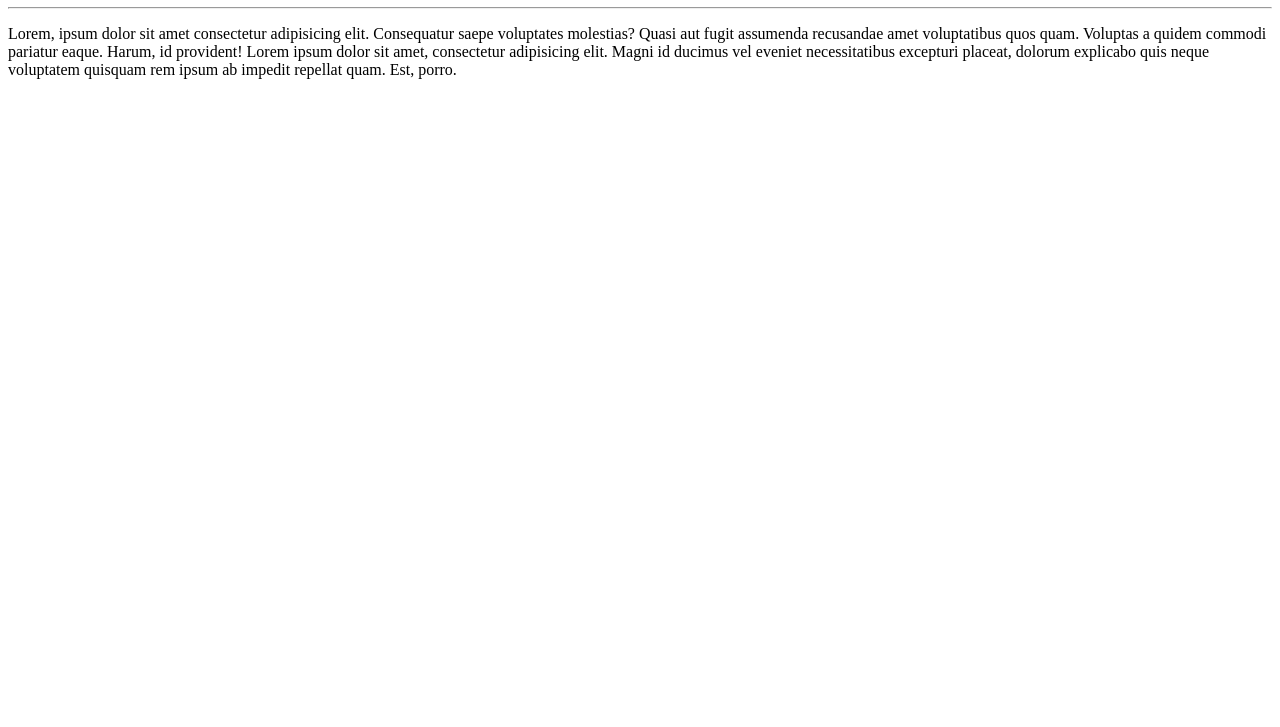
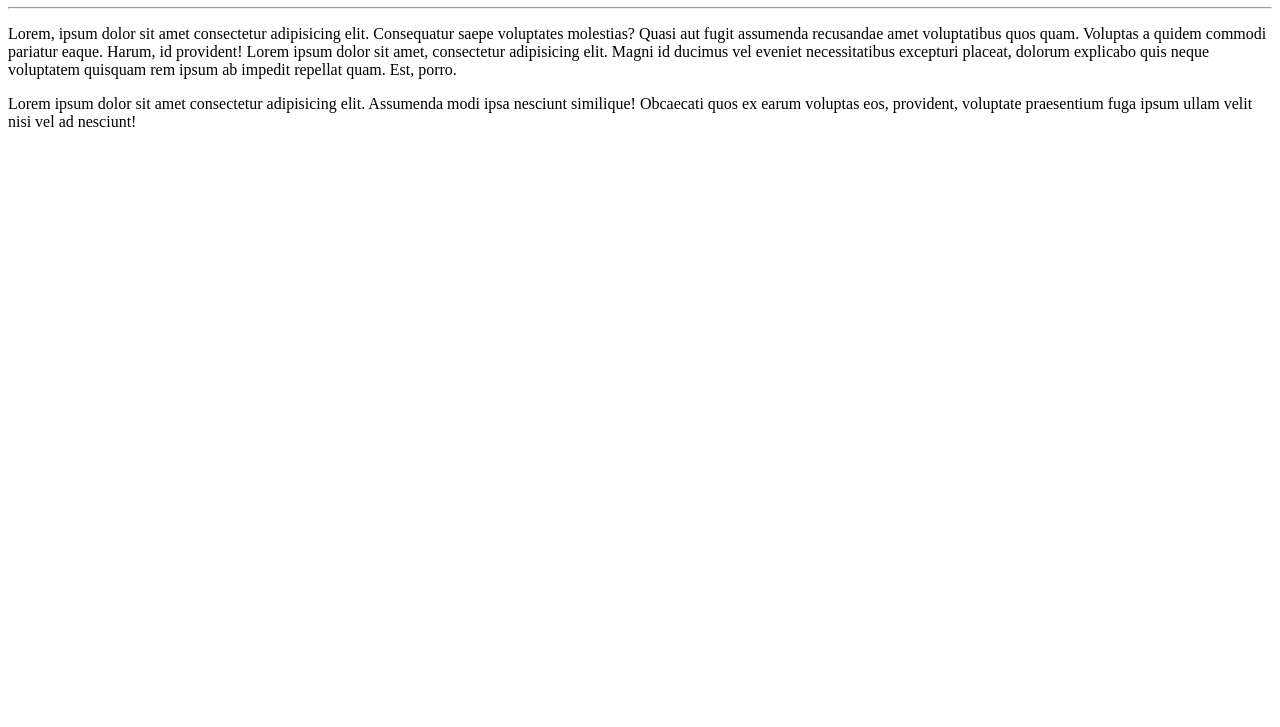
Before and after one commit to PedroOrnelasPego/Curso-Git-e-GitHub, a plain HTML site: page site-exemplo/index.html in a window 1280 px wide. Shown: the part 73-800 px from the top of the page. Drawn offline with Linux system fonts and the light colour scheme.

Commit message:
Atualização do parágrafo

```diff
--- a/site-exemplo/index.html
+++ b/site-exemplo/index.html
@@ -11,5 +11,7 @@
     <p>Lorem, ipsum dolor sit amet consectetur adipisicing elit. Consequatur saepe voluptates molestias? Quasi aut fugit assumenda recusandae amet voluptatibus quos quam. Voluptas a quidem commodi pariatur eaque. Harum, id provident!
     Lorem ipsum dolor sit amet, consectetur adipisicing elit. Magni id ducimus vel eveniet necessitatibus excepturi placeat, dolorum explicabo quis neque voluptatem quisquam rem ipsum ab impedit repellat quam. Est, porro.
     </p>
+    <p>Lorem ipsum dolor sit amet consectetur adipisicing elit. Assumenda modi ipsa nesciunt similique! Obcaecati quos ex earum voluptas eos, provident, voluptate praesentium fuga ipsum ullam velit nisi vel ad nesciunt!
+    </p>
 </body>
 </html>
```
